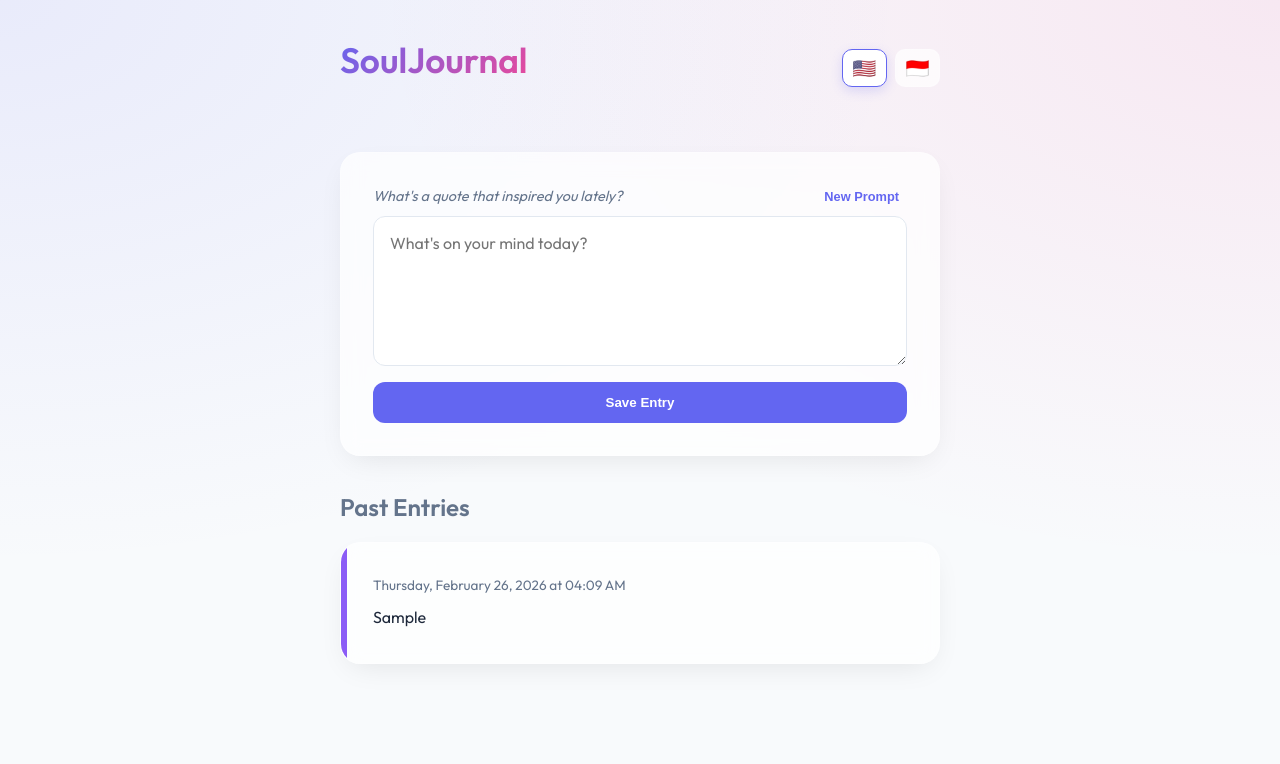
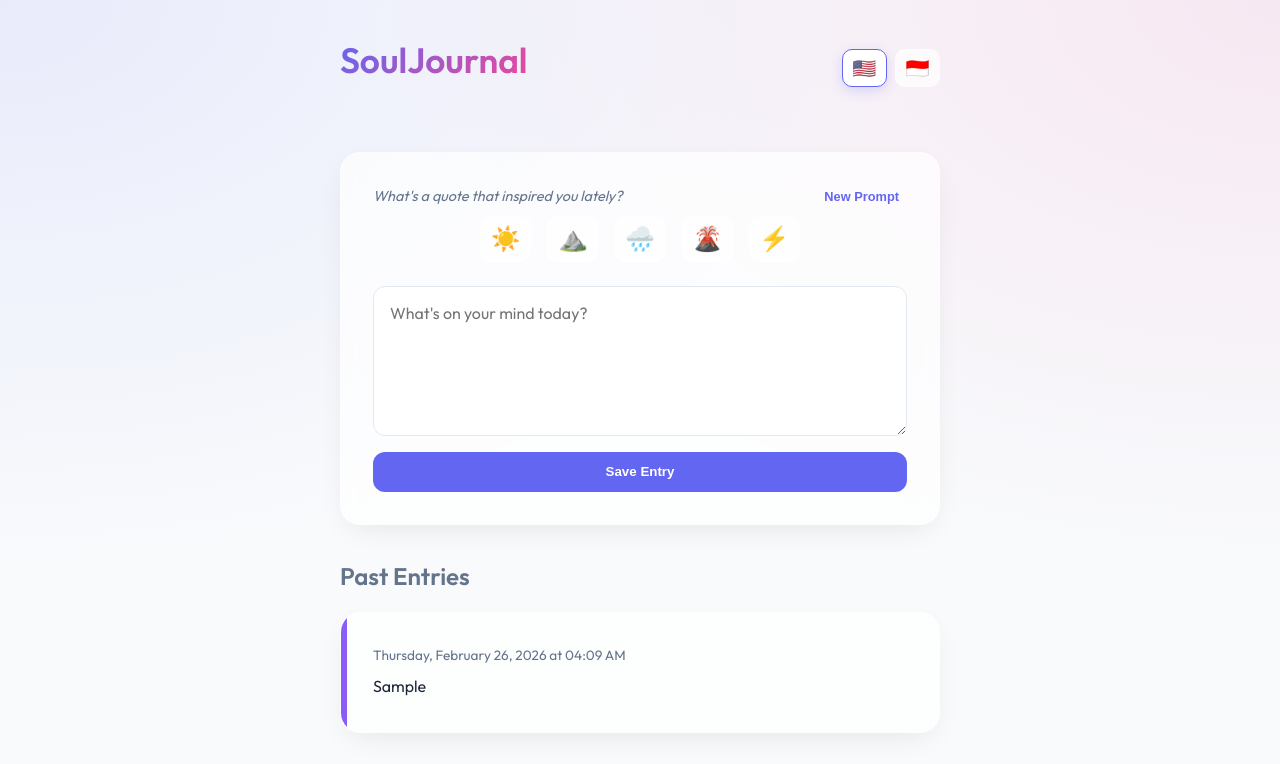
Before and after one commit to badaay/soul-journal.badaay.github.io, a website built with Vite: page index.html in a window 1280 px wide. Both pictures are taken after typing "Sample" into the empty fields and a click on the button "Save Entry". Built offline with nearby package versions, Linux system fonts and the light colour scheme.

Commit message:
add emoji

```diff
--- a/index.html
+++ b/index.html
@@ -25,6 +25,13 @@
           <span id="current-prompt">Loading a thoughtful prompt...</span>
           <button id="refresh-prompt" class="refresh-prompt">New Prompt</button>
         </div>
+        <div id="mood-selector" class="mood-selector">
+          <button type="button" class="mood-btn" data-mood="☀️" title="Sunny/Happy">☀️</button>
+          <button type="button" class="mood-btn" data-mood="⛰️" title="Forest/Peaceful">⛰️</button>
+          <button type="button" class="mood-btn" data-mood="🌧️" title="Rainy/Sad">🌧️</button>
+          <button type="button" class="mood-btn" data-mood="🌋" title="Stormy/Angry">🌋</button>
+          <button type="button" class="mood-btn" data-mood="⚡" title="Thunder/Surprised">⚡</button>
+        </div>
         <form id="journal-form" class="entry-form">
           <textarea id="journal-input" placeholder="What's on your mind today?" required></textarea>
           <button type="submit" class="btn">Save Entry</button>
--- a/src/main.js
+++ b/src/main.js
@@ -3,6 +3,7 @@ import './style.css';
 // --- State Management ---
 let entries = JSON.parse(localStorage.getItem('souljournal_entries')) || [];
 let currentLang = localStorage.getItem('souljournal_lang') || 'en';
+let selectedMood = null;
 
 const TRANSLATIONS = {
   en: {
@@ -72,6 +73,7 @@ const entriesListEl = document.getElementById('entries-list');
 const noEntriesEl = document.getElementById('no-entries');
 const langEnBtn = document.getElementById('lang-en');
 const langIdBtn = document.getElementById('lang-id');
+const moodBtns = document.querySelectorAll('.mood-btn');
 
 // --- Functions ---
 
@@ -109,6 +111,13 @@ function setRandomPrompt() {
   promptEl.textContent = getRandomItem(t.prompts);
 }
 
+function selectMood(mood) {
+  selectedMood = mood;
+  moodBtns.forEach(btn => {
+    btn.classList.toggle('active', btn.dataset.mood === mood);
+  });
+}
+
 function saveEntries() {
   localStorage.setItem('souljournal_entries', JSON.stringify(entries));
 }
@@ -125,7 +134,8 @@ function createEntry(content) {
       minute: '2-digit'
     }),
     content: content,
-    color: getRandomItem(COLORS)
+    color: getRandomItem(COLORS),
+    mood: selectedMood
   };
 
   entries.unshift(entry);
@@ -152,7 +162,7 @@ function renderEntries() {
   entriesListEl.innerHTML = entries.map(entry => `
     <div class="card entry-item fade-in" style="--accent-color: ${entry.color}">
       <div class="entry-header">
-        <span>${entry.date}</span>
+        <span>${entry.date} ${entry.mood ? `<span class="entry-mood">${entry.mood}</span>` : ''}</span>
         <button class="entry-delete" onclick="window.handleDelete(${entry.id})">${t.delete}</button>
       </div>
       <div class="entry-content">${entry.content}</div>
@@ -167,12 +177,18 @@ refreshPromptBtn.addEventListener('click', setRandomPrompt);
 langEnBtn.addEventListener('click', () => setLanguage('en'));
 langIdBtn.addEventListener('click', () => setLanguage('id'));
 
+moodBtns.forEach(btn => {
+  btn.addEventListener('click', () => selectMood(btn.dataset.mood));
+});
+
 journalForm.addEventListener('submit', (e) => {
   e.preventDefault();
   const content = journalInput.value.trim();
   if (content) {
     createEntry(content);
     journalInput.value = '';
+    selectedMood = null;
+    moodBtns.forEach(btn => btn.classList.remove('active'));
     setRandomPrompt();
   }
 });
--- a/src/style.css
+++ b/src/style.css
@@ -155,6 +155,39 @@ h1 {
   background: rgba(99, 102, 241, 0.1);
 }
 
+.mood-selector {
+  display: flex;
+  justify-content: center;
+  gap: 1rem;
+  margin-bottom: 1.5rem;
+}
+
+.mood-btn {
+  background: var(--glass-bg);
+  border: 1px solid var(--glass-border);
+  padding: 0.6rem;
+  border-radius: 12px;
+  cursor: pointer;
+  font-size: 1.5rem;
+  transition: all 0.2s;
+  display: flex;
+  align-items: center;
+  justify-content: center;
+  line-height: 1;
+}
+
+.mood-btn:hover {
+  transform: scale(1.15);
+  background: white;
+}
+
+.mood-btn.active {
+  border-color: var(--primary);
+  background: white;
+  box-shadow: 0 4px 12px rgba(99, 102, 241, 0.2);
+  transform: scale(1.1);
+}
+
 textarea {
   width: 100%;
   min-height: 150px;
```
